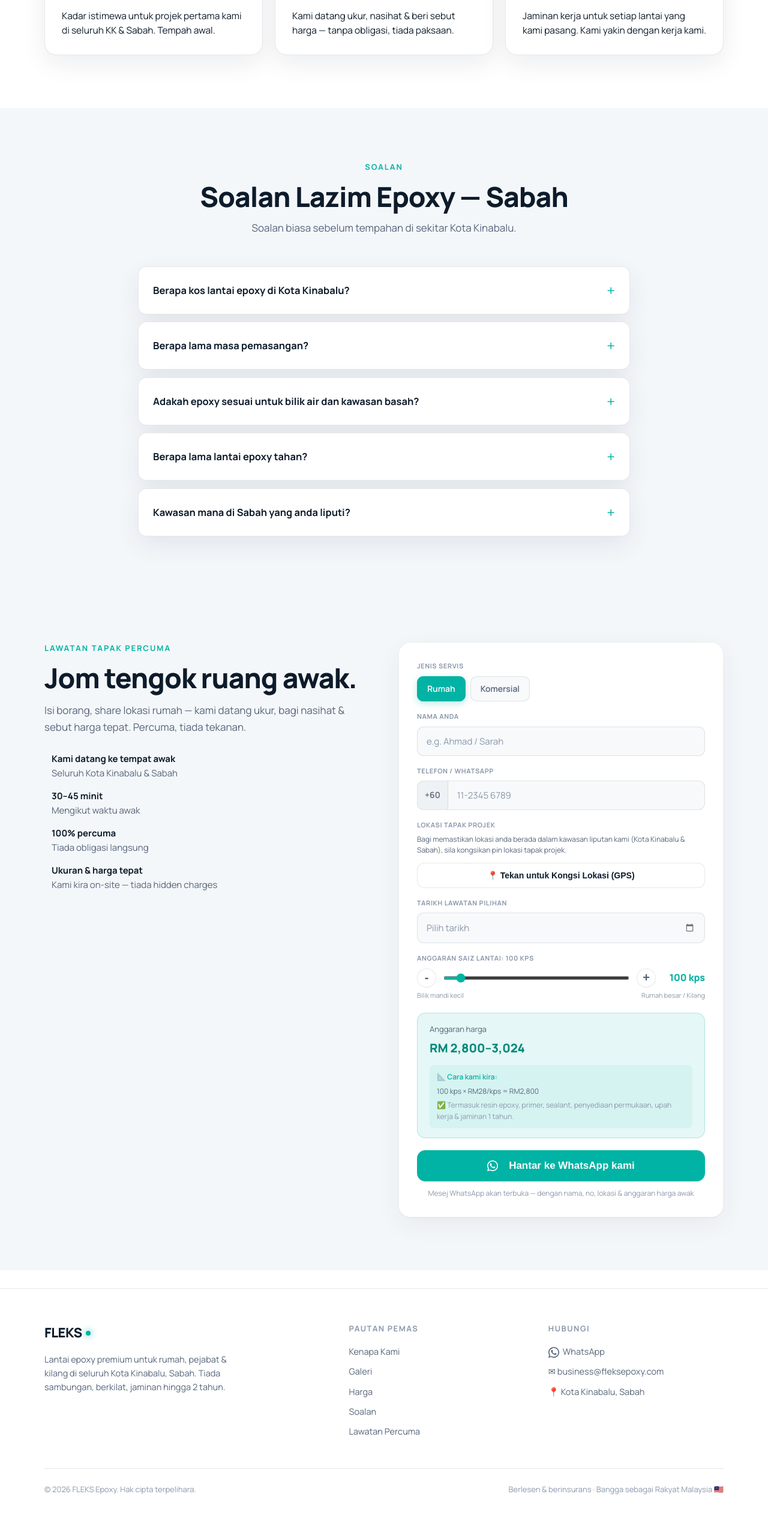
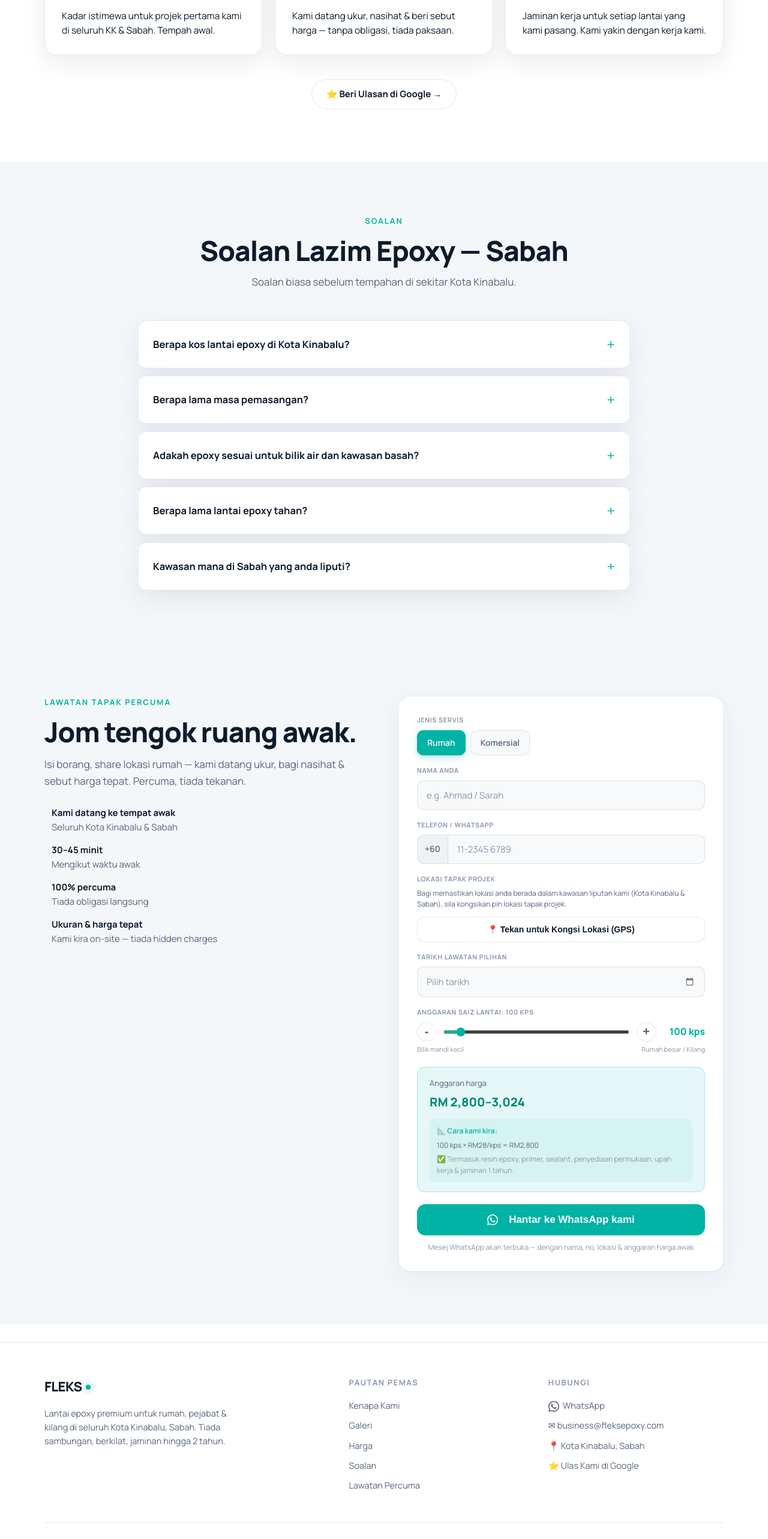
Before and after one commit to eddypoch88/fleks-epoxy-website, a Next.js app: page / in a window 1280 px wide. Shown: the part 4960-7525 px from the top of the page at 60% size. Before the commit the page ends 7483 px from the top, so only its background shows below. Built offline with nearby package versions, Linux system fonts and the light colour scheme; some icons are missing.

Commit message:
Add Google Review button and footer link

```diff
--- a/src/components/Footer.jsx
+++ b/src/components/Footer.jsx
@@ -40,6 +40,7 @@ export default function Footer() {
             </a>
             <a href="mailto:business@fleksepoxy.com">✉ business@fleksepoxy.com</a>
             <a href="https://www.google.com/search?q=Fleks+EpoxyFloring&stick=H4sIAAAAAAAAAONgU1I1qDBLNEhLtjQzTbZMNE4yNDO2MqgwTTQ2N7BIMbdMNTBKMbUwWsQq5JaTml2s4FqQX1HplpNflJmXDgAhMhoLPgAAAA" target="_blank" rel="noopener noreferrer">📍 Kota Kinabalu, Sabah</a>
+            <a href="https://g.page/r/CYLVAp7XCDdaEBM/review" target="_blank" rel="noopener noreferrer">⭐ {t("footer.writeReview")}</a>
           </div>
         </div>
         <div className="foot-bot">
--- a/src/components/Reviews.jsx
+++ b/src/components/Reviews.jsx
@@ -22,6 +22,17 @@ export default function Reviews() {
             </div>
           ))}
         </div>
+        <div style={{ display: "flex", justifyContent: "center", marginTop: "40px" }} className="reveal">
+          <a
+            className="btn btn-ghost"
+            href="https://g.page/r/CYLVAp7XCDdaEBM/review"
+            target="_blank"
+            rel="noopener noreferrer"
+            style={{ padding: "12px 24px" }}
+          >
+            ⭐ {t("reviews.btnWrite")}
+          </a>
+        </div>
       </div>
     </section>
   );
--- a/src/context/translations.js
+++ b/src/context/translations.js
@@ -75,7 +75,8 @@ export const translations = {
         { h: "Launch pricing", s: "Special intro rates for our first projects across KK & Sabah. Lock it in early." },
         { h: "Free site visit", s: "We come to you to measure, advise & quote — zero obligation, no pressure." },
         { h: "Up to 2-year warranty", s: "Workmanship guarantee on every floor we install. We stand by our work." }
-      ]
+      ],
+      btnWrite: "Leave Us a Google Review →"
     },
     faq: {
       eyebrow: "Questions", title: "Epoxy flooring FAQ — Sabah", subtitle: "Everything Kota Kinabalu homeowners ask before booking.",
@@ -89,7 +90,8 @@ export const translations = {
     },
     footer: {
       desc: "Premium epoxy flooring for homes, offices & factories across Kota Kinabalu, Sabah. Seamless, glossy, up to 2-year warranty.",
-      quickLinks: "Quick links", contact: "Contact", rights: "All rights reserved.", licensed: "Licensed & insured · Proudly Malaysian 🇲🇾"
+      quickLinks: "Quick links", contact: "Contact", rights: "All rights reserved.", licensed: "Licensed & insured · Proudly Malaysian 🇲🇾",
+      writeReview: "Review us on Google"
     }
   },
   ms: {
@@ -168,7 +170,8 @@ export const translations = {
         { h: "Harga pelancaran", s: "Kadar istimewa untuk projek pertama kami di seluruh KK & Sabah. Tempah awal." },
         { h: "Lawatan tapak percuma", s: "Kami datang ukur, nasihat & beri sebut harga — tanpa obligasi, tiada paksaan." },
         { h: "Jaminan hingga 2 tahun", s: "Jaminan kerja untuk setiap lantai yang kami pasang. Kami yakin dengan kerja kami." }
-      ]
+      ],
+      btnWrite: "Beri Ulasan di Google →"
     },
     faq: {
       eyebrow: "Soalan", title: "Soalan Lazim Epoxy — Sabah", subtitle: "Soalan biasa sebelum tempahan di sekitar Kota Kinabalu.",
@@ -182,7 +185,8 @@ export const translations = {
     },
     footer: {
       desc: "Lantai epoxy premium untuk rumah, pejabat & kilang di seluruh Kota Kinabalu, Sabah. Tiada sambungan, berkilat, jaminan hingga 2 tahun.",
-      quickLinks: "Pautan Pemas", contact: "Hubungi", rights: "Hak cipta terpelihara.", licensed: "Berlesen & berinsurans · Bangga sebagai Rakyat Malaysia 🇲🇾"
+      quickLinks: "Pautan Pemas", contact: "Hubungi", rights: "Hak cipta terpelihara.", licensed: "Berlesen & berinsurans · Bangga sebagai Rakyat Malaysia 🇲🇾",
+      writeReview: "Ulas Kami di Google"
     }
   },
   zh: {
@@ -261,7 +265,8 @@ export const translations = {
         { h: "开业优惠价", s: "亚庇及沙巴首批项目享特别优惠价。趁早预订。" },
         { h: "免费上门测量", s: "我们上门测量、提供建议与报价——无任何义务，绝不强迫。" },
         { h: "最高2年质保", s: "每一个施工地板均提供质保。我们对自己的工作有信心。" }
-      ]
+      ],
+      btnWrite: "在 Google 留下评价 →"
     },
     faq: {
       eyebrow: "常见问题", title: "沙巴环氧树脂地板常见问题", subtitle: "亚庇房主预约前最常问的问题。",
@@ -275,7 +280,8 @@ export const translations = {
     },
     footer: {
       desc: "沙巴亚庇顶级的家庭、办公室和工厂环氧树脂地板。无缝、光泽，最高2年质保。",
-      quickLinks: "快速链接", contact: "联系我们", rights: "版权所有。", licensed: "持牌经营 · 骄傲的马来西亚品牌 🇲🇾"
+      quickLinks: "快速链接", contact: "联系我们", rights: "版权所有。", licensed: "持牌经营 · 骄傲的马来西亚品牌 🇲🇾",
+      writeReview: "在 Google 评价我们"
     }
   }
 };
```
Also changed, not shown: .agents/AGENTS.md.
